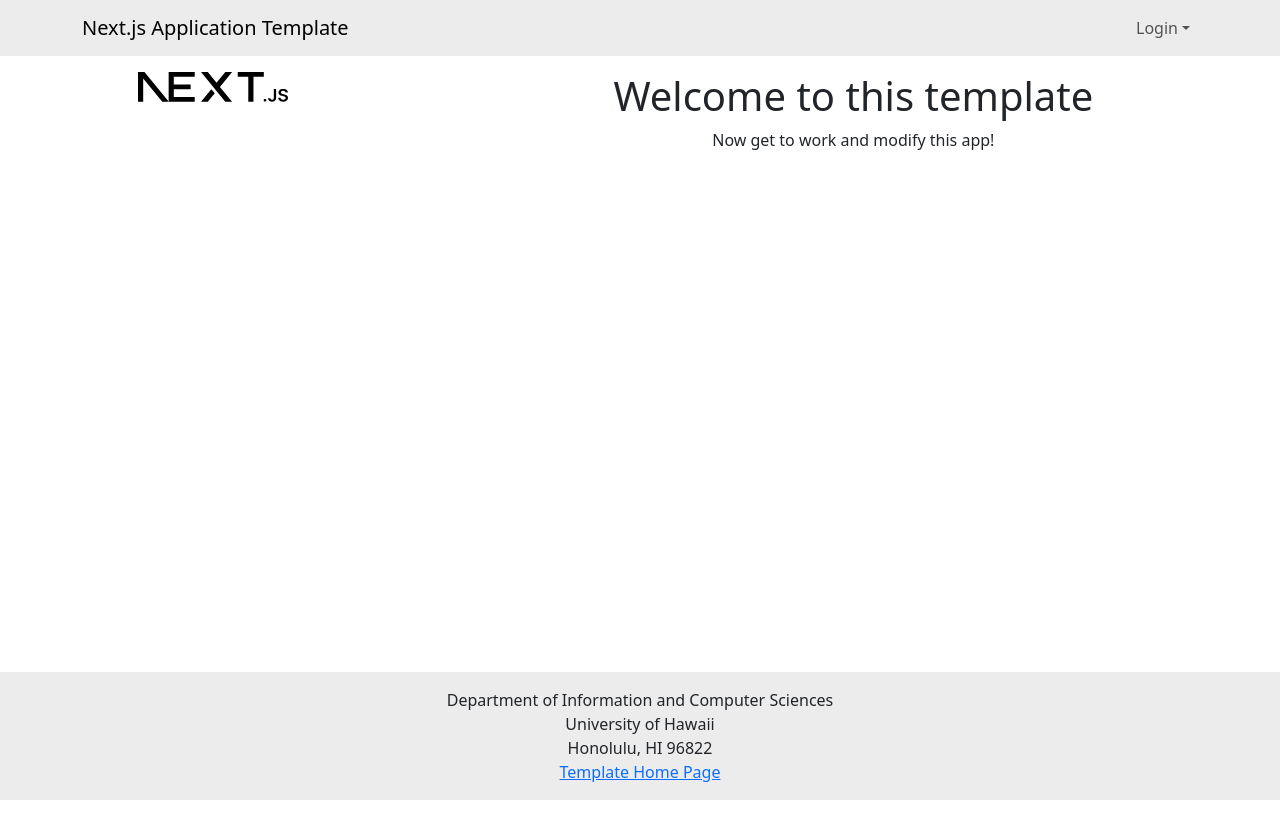
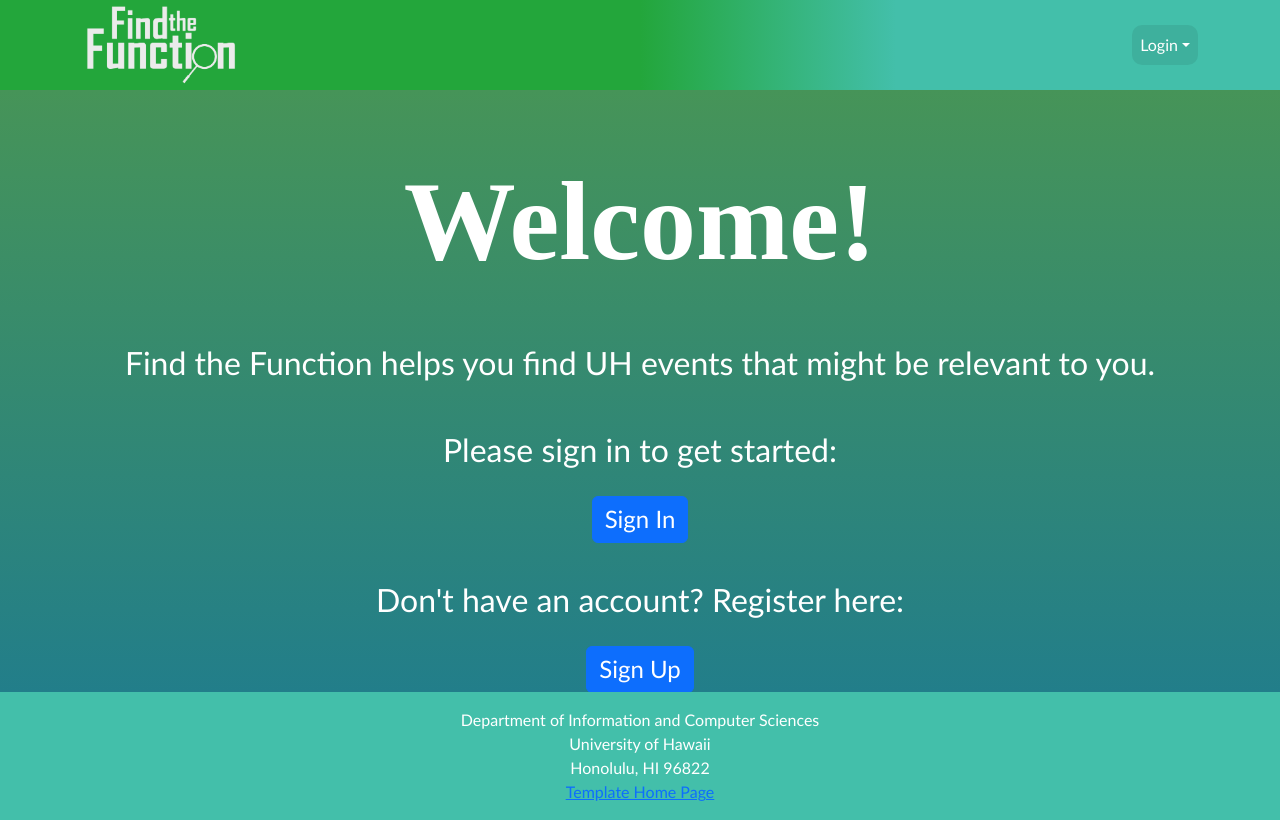
Before and after one commit to find-the-function/find-the-function, a Next.js app: page / in a window 1280 px wide. Built offline with nearby package versions, Linux system fonts and the light colour scheme; no server answers.

Commit message:
Landing page work

```diff
--- /dev/null
+++ b/pnpm-workspace.yaml
@@ -0,0 +1,5 @@
+allowBuilds:
+  '@prisma/engines': set this to true or false
+  bcrypt: set this to true or false
+  esbuild: set this to true or false
+  prisma: set this to true or false
--- a/src/app/globals.css
+++ b/src/app/globals.css
@@ -1,6 +1,6 @@
 html,
 body {
-  --bs-light-rgb: 236, 236, 236;
+  --bs-light-rgb: 67, 191, 170;
   box-sizing: border-box;
   height: 100%;
   padding: 0;
@@ -12,3 +12,33 @@ body {
   display: flex;
   flex-direction: column;
 }
+.navbar {
+  background: linear-gradient(
+    to right,
+    #23a63b 0%,
+    #23a63b 50%,
+    #43bfaa 70%,
+    #43bfaa 100%
+  );
+  color: white;
+  padding-top: 0px;
+  padding-bottom: 0px;
+}
+.rounded-button .dropdown-toggle {
+  padding: 8px 15px;
+  border-radius: 10px;
+  background-color: rgba(0, 0, 0, 0.08);
+  color: white;
+  font-family: 'Trebuchet MS'
+}
+.rounded-button .dropdown-toggle:hover {
+  background-color: rgba(0, 0, 0, 0.24);
+  color: cyan;
+}
+.navbar-brand {
+  color: #ffffff;
+}
+footer {
+  color: white;
+  font-family: 'Trebuchet MS'
+}
--- a/src/app/page.tsx
+++ b/src/app/page.tsx
@@ -1,19 +1,20 @@
-import { Col, Container, Image, Row } from 'react-bootstrap';
+import { Button, Col, Container, NavLink, Row, Stack } from 'react-bootstrap';
+import './style.css';
 
 /** The Home page. */
 const Home = () => (
   <main>
     <Container id="landing-page" fluid className="py-3">
-      <Row className="align-middle text-center">
-        <Col xs={4}>
-          <Image src="next.svg" width="150px" alt="" />
-        </Col>
-
-        <Col xs={8} className="d-flex flex-column justify-content-center">
-          <h1>Welcome to this template</h1>
-          <p>Now get to work and modify this app!</p>
-        </Col>
-      </Row>
+      <div className="text-center">
+        <h1 style={{ fontFamily: 'Agency FB', fontSize: '7rem' }} className="py-5"><strong>Welcome!</strong></h1>
+        <h4 className="pb-5" style={{ fontSize: '2rem' }}>
+          Find the Function helps you find UH events that might be relevant to you.
+        </h4>
+        <h4 className="pb-0" style={{ fontSize: '2rem' }}>Please sign in to get started:</h4>
+        <Button href="/auth/signin" className="align-middle text-center py-2"><h4>Sign In</h4></Button>
+        <h4 className="pt-3" style={{ fontSize: '2rem' }}>Don't have an account? Register here:</h4>
+        <Button href="/auth/signup" className="align-middle text-center py-2"><h4>Sign Up</h4></Button>
+      </div>
     </Container>
   </main>
 );
--- /dev/null
+++ b/src/app/style.css
@@ -0,0 +1,25 @@
+main {
+  background: linear-gradient(to bottom, #469458, #227e8a);
+  min-height: 75.29vh;
+  line-height: 6;
+  font-family: 'Trebuchet MS', 'Lucida Sans Unicode', 'Lucida Grande', 'Lucida Sans', Arial, sans-serif;
+  color: white;
+}
+.content-bubble {
+  background: rgba(255, 255, 255, 0.2);
+  border-radius: 12px;
+  padding: 24px;
+  backdrop-filter: blur(8px);
+}
+.scroll-row {
+  display: flex;
+  flex-wrap: nowrap;
+  overflow-x: auto;
+  column-gap: 20px;
+}
+signinbutton {
+    color:black
+}
+h4 {
+  margin-bottom: 0rem;
+}
--- a/src/components/Navbar.tsx
+++ b/src/components/Navbar.tsx
@@ -2,7 +2,7 @@
 
 import { useSession } from 'next-auth/react'; // v5 compatible
 import { usePathname } from 'next/navigation';
-import { Container, Nav, Navbar, NavDropdown } from 'react-bootstrap';
+import { Container, Image, Nav, Navbar, NavDropdown } from 'react-bootstrap';
 import { BoxArrowRight, Lock, PersonFill, PersonPlusFill } from 'react-bootstrap-icons';
 
 const NavBar: React.FC = () => {
@@ -14,27 +14,12 @@ const NavBar: React.FC = () => {
   return (
     <Navbar bg="light" expand="lg">
       <Container>
-        <Navbar.Brand href="/">Next.js Application Template</Navbar.Brand>
+        <Navbar.Brand href="/">
+          <Image src="/logo.png" alt="Find the Function" height={80} />
+        </Navbar.Brand>
         <Navbar.Toggle aria-controls="basic-navbar-nav" />
-        <Navbar.Collapse id="basic-navbar-nav">
-          <Nav className="me-auto justify-content-start">
-            {currentUser && (
-              <>
-                <Nav.Link id="add-stuff-nav" href="/add" active={pathName === '/add'}>
-                  Add Stuff
-                </Nav.Link>
-                <Nav.Link id="list-stuff-nav" href="/list" active={pathName === '/list'}>
-                  List Stuff
-                </Nav.Link>
-              </>
-            )}
-            {currentUser && role === 'ADMIN' && (
-              <Nav.Link id="admin-stuff-nav" href="/admin" active={pathName === '/admin'}>
-                Admin
-              </Nav.Link>
-            )}
-          </Nav>
-          <Nav>
+        <Navbar.Collapse id="basic-navbar-nav" className="rounded-button">
+          <Nav className="ms-auto">
             {session ? (
               <NavDropdown id="login-dropdown" title={currentUser}>
                 <NavDropdown.Item id="login-dropdown-sign-out" href="/api/auth/signout">
```
Also changed, not shown: public/logo.png (added), 1 other file (tests, documents, lock files or other folders).
